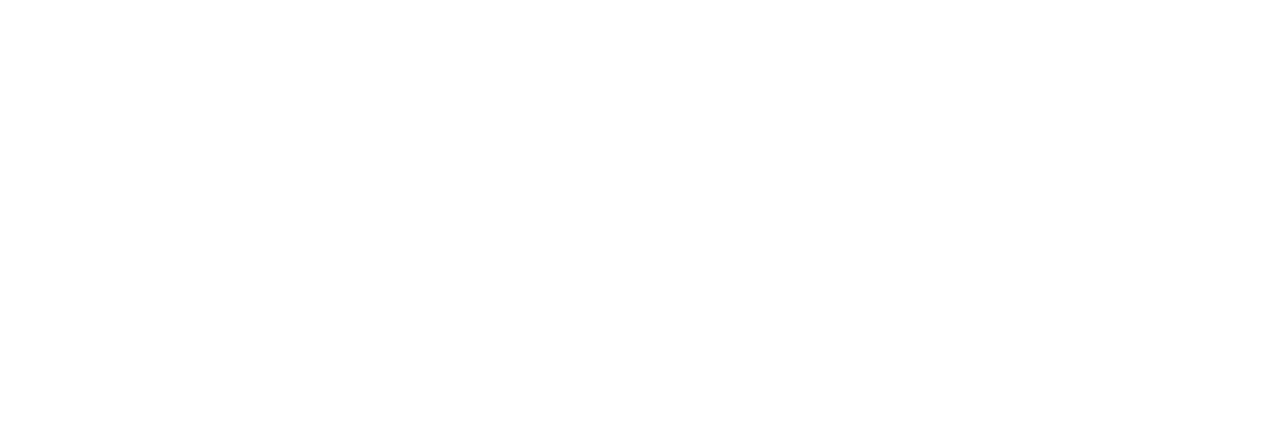
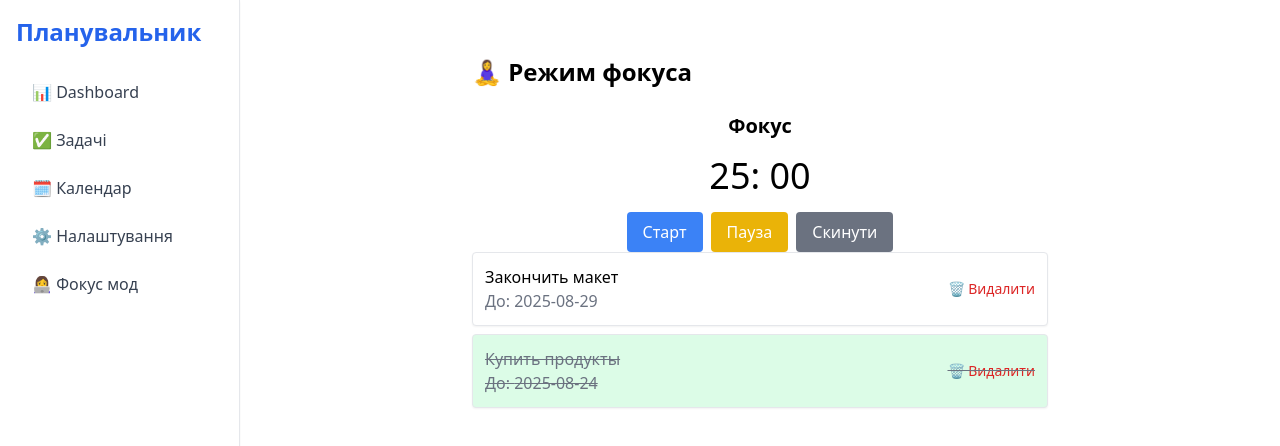
Before and after one commit to PngFormat/taskManager, a React (Create React App) app: page /focus-mode in a window 1280 px wide. Before the commit this address had no page. Shown: the top 446 px of the page. Built offline with nearby package versions, Linux system fonts and the light colour scheme.

Commit message:
feature: focus-mode page

```diff
--- a/src/App.js
+++ b/src/App.js
@@ -6,6 +6,7 @@
 import Tasks from "./pages/Tasks";
 import Settings from "./pages/Settings";
 import dayjs from "dayjs";
+import FocusMode from "./pages/FocusMode.tsx";
 
 function App() {
     const [tasks, setTasks] = useState([
@@ -125,7 +126,19 @@
                             maxTasksPerDay={maxTasksPerDay}
                             setMaxTasksPerDay={setMaxTasksPerDay}
                     />} />
+                    <Route
+                        path="focus-mode"
+                        element={
+                            <FocusMode
+                                tasks={tasks}
+                                toggleTask={toggleTask}
+                                deleteTask={deleteTask}
+                            />
+                        }
+                    />
+
                 </Route>
+
             </Routes>
         </BrowserRouter>
     );
--- /dev/null
+++ b/src/components/PomodoroTimer.tsx
@@ -0,0 +1,90 @@
+import {useEffect, useState} from "react";
+
+const TIMER_MODES = {
+    focus: 25 * 60,
+    shortBreak: 5 * 60,
+    longBreak: 15 * 60,
+};
+
+export default function PomodoroTimer({onCycleComplete, onStart, onStop}) {
+    const [seconds, setSeconds] = useState(TIMER_MODES.focus);
+    const [mode, setMode] = useState("focus");
+    const [isRunning, setIsRunning] = useState(false);
+    const [cycles, setCycles] = useState(0);
+
+    useEffect(() => {
+        if (!isRunning) return;
+
+        const interval = setInterval(() => {
+            setSeconds((prev) => {
+                if (prev <= 1) {
+                    clearInterval(interval);
+                    handleFinish();
+                    return 0;
+                }
+                return prev - 1;
+            })
+        }, 1000);
+
+        return () => clearInterval(interval);
+    }, [isRunning])
+
+    const handleFinish = () => {
+        if (mode === "focus") {
+            const newCycles = cycles + 1;
+            setCycles(newCycles);
+            setMode(newCycles % 4 === 0 ? "longBreak" : "shortBreak");
+            setSeconds(newCycles % 4 === 0 ? TIMER_MODES.longBreak : TIMER_MODES.shortBreak);
+        }
+        else {
+            setMode("focus");
+            setSeconds(TIMER_MODES.focus);
+        }
+        setIsRunning(false);
+        onStop?.();
+        onCycleComplete?.(mode);
+    };
+
+    const minutes = String(Math.floor(seconds / 60)).padStart(2, "0");
+    const secs = String(seconds % 60).padStart(2, "0");
+
+    return (
+        <div className="text-center space-y-4">
+            <h2 className="text-xl font-bold capitalize">{mode === "focus" ? "Фокус"
+                : mode === "shortBreak"
+                    ? "Перерва"
+                    : "Довга перерва"}</h2>
+            <div className="text-4xl"> {minutes}: {secs}</div>
+            <div className="space-x-2">
+                <button
+                    onClick={() => {
+                        setIsRunning(true);
+                        onStart?.();
+                    }}
+                    className="px-4 py-2 bg-blue-500 text-white rounded"
+                >
+                    Старт
+                </button>
+                <button
+                    onClick={() => {
+                        setIsRunning(false);
+                        onStop?.();
+                    }}
+                    className="px-4 py-2 bg-yellow-500 text-white rounded"
+                >
+                    Пауза
+                </button>
+                <button
+                    onClick={() => {
+                        setIsRunning(false);
+                        setSeconds(TIMER_MODES[mode]);
+                        onStop?.();
+                    }}
+                    className="px-4 py-2 bg-gray-500 text-white rounded"
+                >
+                    Скинути
+                </button>
+            </div>
+        </div>
+    );
+}
--- a/src/components/Sidebar.jsx
+++ b/src/components/Sidebar.jsx
@@ -12,6 +12,7 @@
                 <NavLink to="/tasks" className={linkClass}>✅ Задачі</NavLink>
                 <NavLink to="/calendar" className={linkClass}>🗓️ Календар</NavLink>
                 <NavLink to="/settings" className={linkClass}>⚙️ Налаштування</NavLink>
+                <NavLink to="/focus-mode" className={linkClass}>👩‍💻  Фокус мод</NavLink>
             </nav>
         </div>
     );
--- a/src/components/TaskItem.jsx
+++ b/src/components/TaskItem.jsx
@@ -1,13 +1,13 @@
-export default function TaskItem({ task, onToggle, onDelete }) {
+export default function TaskItem({ task, onToggle, onDelete, disabled }) {
     return (
         <div
             className={`p-3 rounded border shadow-sm flex justify-between items-center ${
                 task.completed ? "bg-green-100 line-through text-gray-500" : "bg-white"
-            }`}
+            } ${disabled ? "opacity-50 cursor-not-allowed" : ""}`}
         >
         <div
-            className="flex-1 cursor-pointer"
-            onClick={onToggle}
+            className={`flex-1 ${ disabled ? "pointer-events-none" : "cursor-pointer"}`}
+            onClick={() => !disabled && onToggle()}
         >
             <div className="font-medium">{task.title}</div>
             <div className="font-sm text-gray-500">До: {task.dueDate}</div>
@@ -15,7 +15,8 @@
         </div>
             <button
                 onClick={onDelete}
-                className="text-sm text-red-600 hover:underline ml-4"
+                className={`text-sm ml-4 ${disabled ? "text-gray-500" : "text-red-600 hover:underline ml-4"} `}
+                disabled={disabled}
             >
                 🗑 Видалити
             </button>
--- a/src/components/TaskList.jsx
+++ b/src/components/TaskList.jsx
@@ -1,19 +1,19 @@
 import TaskItem from "./TaskItem";
 
-export default function TaskList({ tasks, onToggle, onDelete }) {
+export default function TaskList({ tasks, onToggle, onDelete, disabled }) {
     if (tasks.length === 0)
         return <p className="text-center text-gray-500">Задач поки немає 🙌</p>;
 
     return (
         <div className="space-y-2">
             {tasks.map((task) => {
-                console.log("TASK:", task); // <- Временный лог
                 return (
                     <TaskItem
                         key={task.id}
                         task={task}
                         onToggle={() => onToggle(task.id)}
                         onDelete={() => onDelete(task.id)}
+                        disabled={disabled}
                     />
                 );
             })}
--- /dev/null
+++ b/src/pages/FocusMode.tsx
@@ -0,0 +1,32 @@
+import PomodoroTimer from "../components/PomodoroTimer.tsx";
+import {useState} from "react";
+import TaskList from "../components/TaskList";
+
+export default function FocusMode({ tasks, toggleTask, deleteTask}) {
+    const [isFocusActive, setIsFocusActive] = useState<boolean>(false);
+
+    return (
+        <div className="max-w-xl mx-auto py-10">
+            <h1 className="text-2xl font-bold mb-6">🧘‍♀️ Режим фокуса</h1>
+            <PomodoroTimer
+                onStart={() => setIsFocusActive(true)}
+                onStop={() =>  setIsFocusActive(false)}/>
+
+            {isFocusActive && (
+                <p className="text-center text-red-600 font-semibold">
+                    🚫 Задачі тимчасово заблоковані. Завершіть сесію фокуса.
+                </p>
+            )}
+
+            <div className={`${isFocusActive ? "opacity-50 pointer-events-none" : ""}`}>
+                <TaskList
+                    tasks={tasks}
+                    onToggle={toggleTask}
+                    onDelete={deleteTask}
+                    disabled={isFocusActive}
+                />
+
+            </div>
+        </div>
+    )
+}
```
